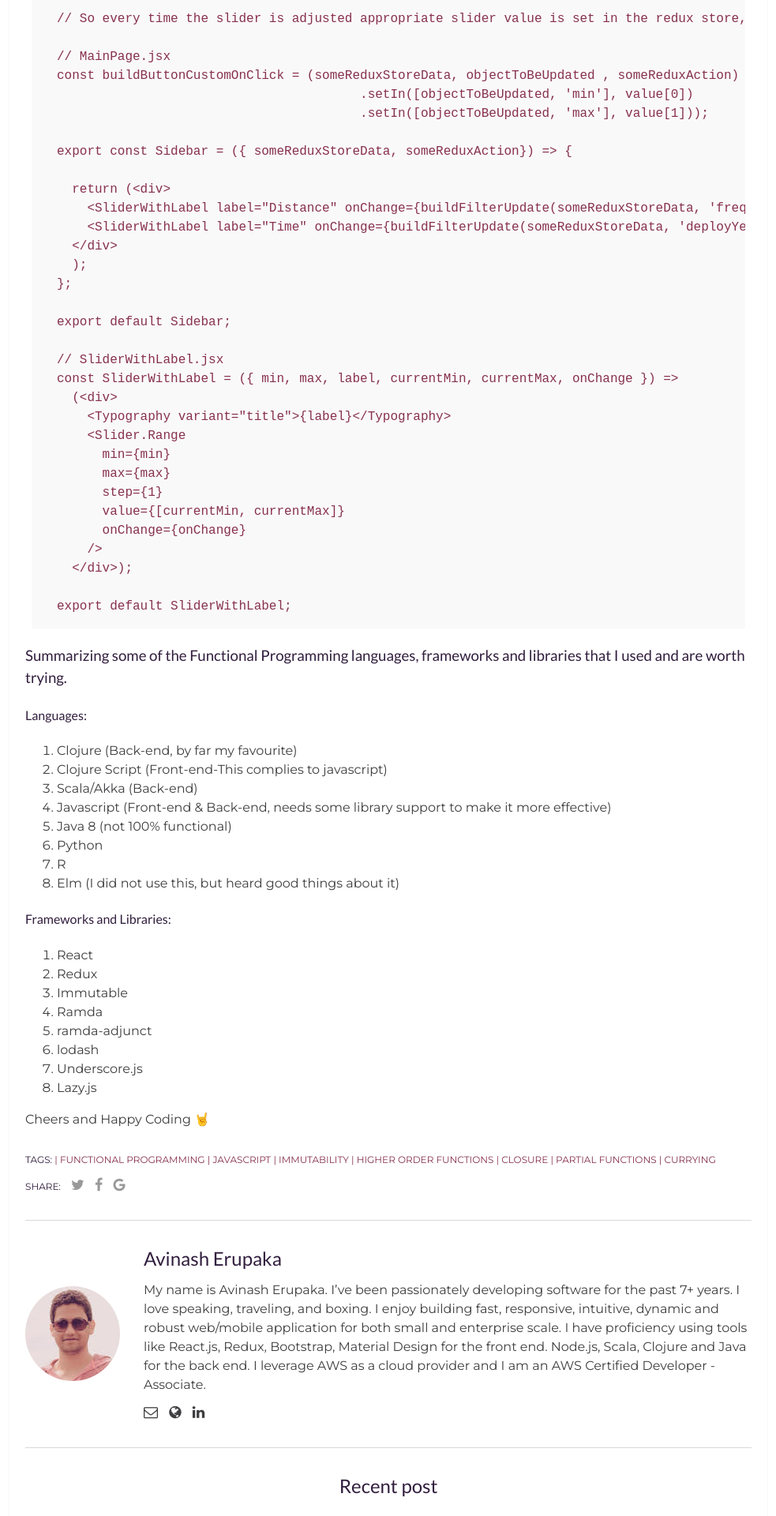
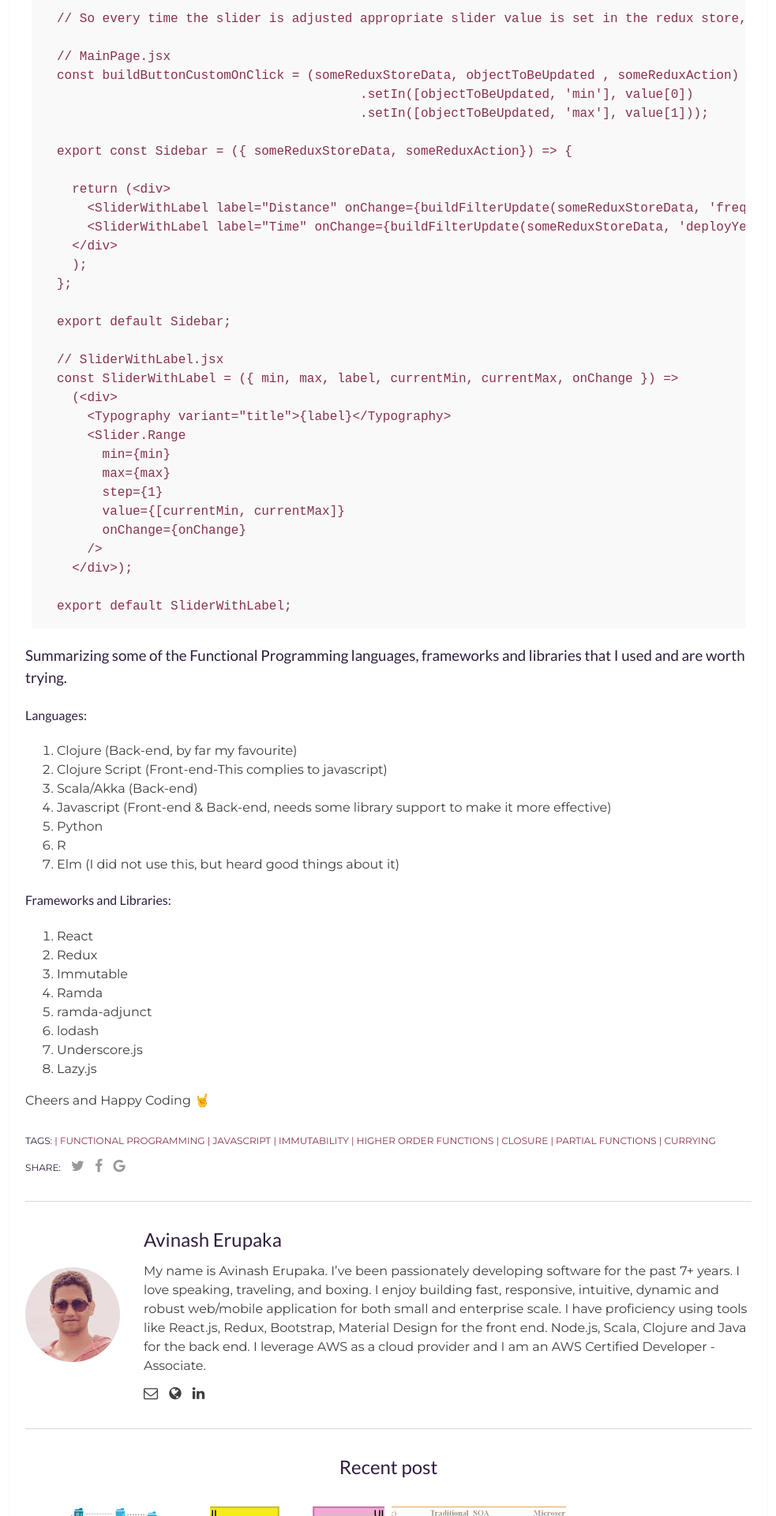
Before and after one commit to avinasherupaka/techsavi.blog, a Jekyll site: the page built from _posts/2017-11-06-functional-javascript-indepth.markdown, in a window 1280 px wide. Shown: the part 3080-5000 px from the top of the page at 79% size, without its empty margins (148-1131 px from the left). Built offline with Jekyll 4.4.1, drawn with Linux system fonts in a browser that asks for light colours.

Commit message:
Removing java

```diff
--- a/_posts/2017-11-06-functional-javascript-indepth.markdown
+++ b/_posts/2017-11-06-functional-javascript-indepth.markdown
@@ -140,10 +140,9 @@ export default SliderWithLabel;
 2. Clojure Script (Front-end-This complies to javascript)
 3. Scala/Akka (Back-end)
 4. Javascript (Front-end & Back-end, needs some library support to make it more effective)
-5. Java 8 (not 100% functional)
-6. Python
-7. R
-8. Elm (I did not use this, but heard good things about it)
+5. Python
+6. R
+7. Elm (I did not use this, but heard good things about it)
 
 #### Frameworks and Libraries:
 
```
